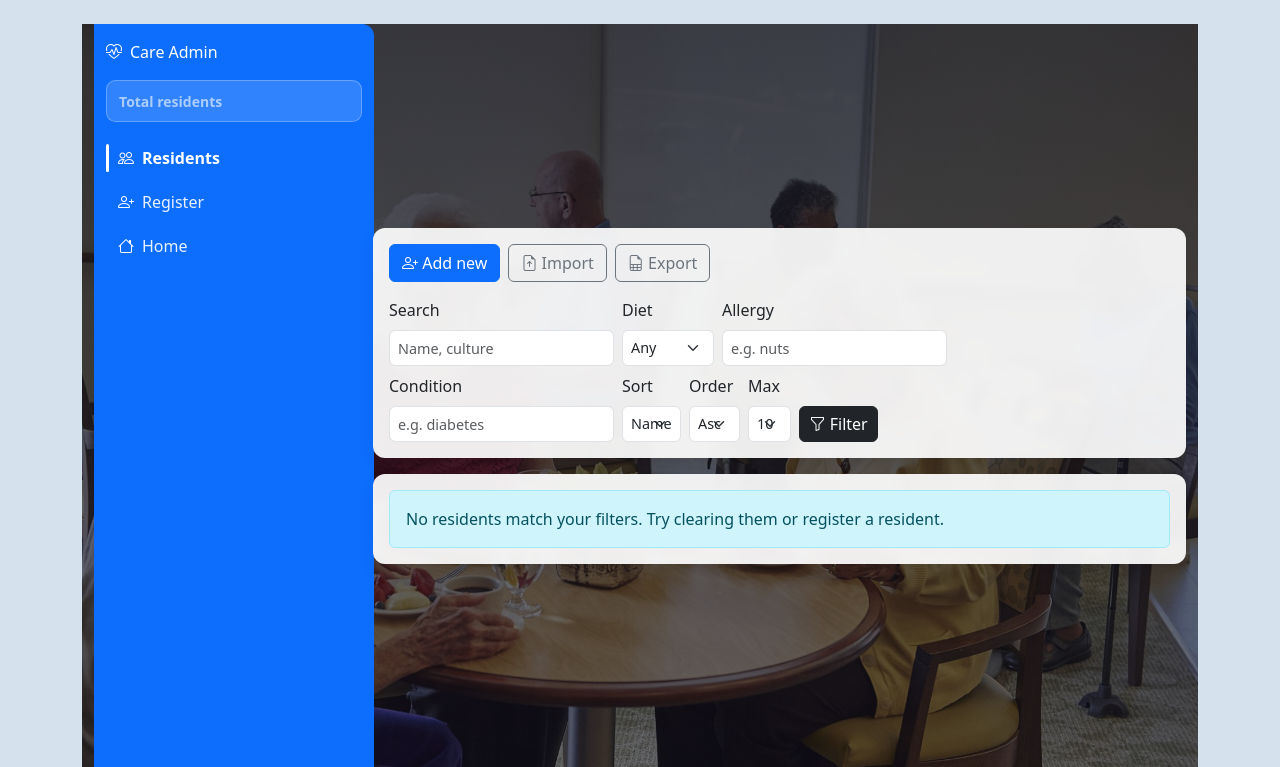
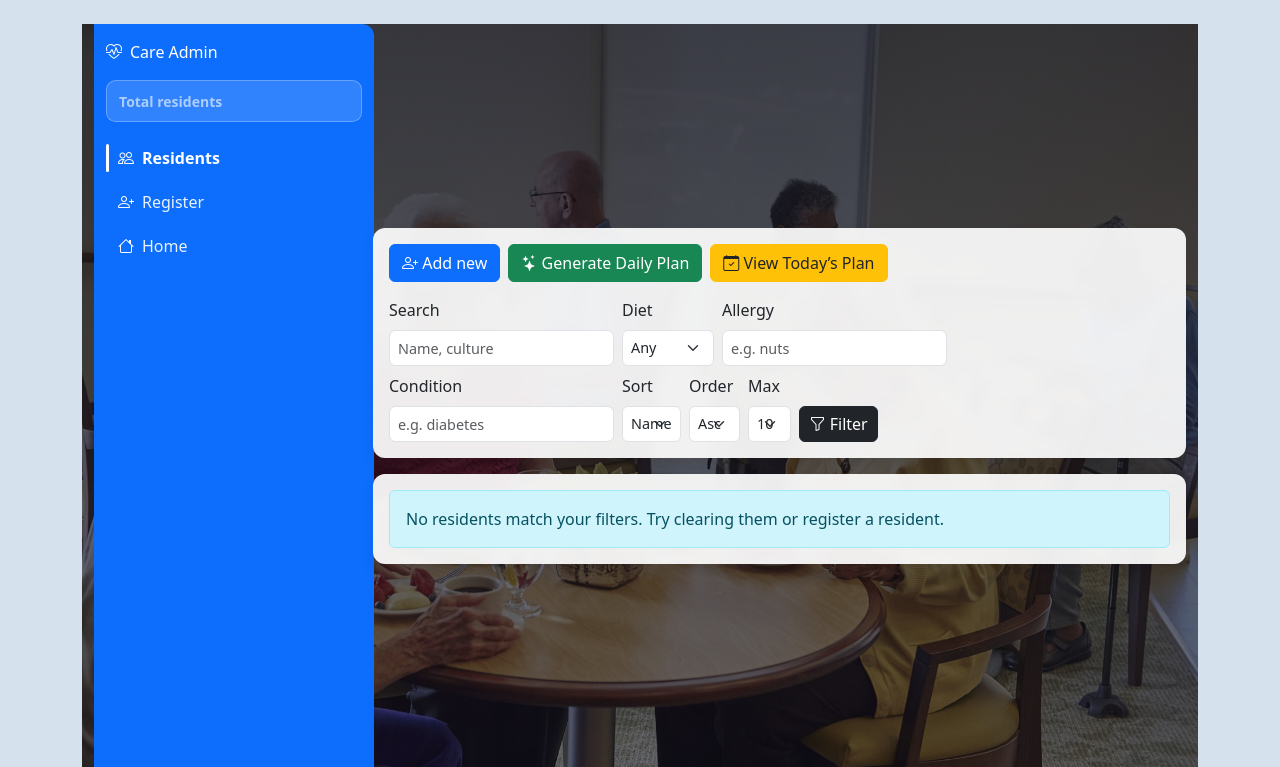
Before and after one commit to Florence106/Meal_Recomender, a Flask app: template src/web/templates/residents_list.html in a window 1280 px wide. Shown: the part 56-823 px from the top of the page. Run offline with Flask 3, Linux system fonts and the light colour scheme; the template is opened without the code that fills it, so the values that code supplies are empty; parts of the project's set-up code (start-up, migrations or seed data) failed here and were passed over.

Commit message:
Update recommendation and residents templates

```diff
--- a/src/web/templates/residents_list.html
+++ b/src/web/templates/residents_list.html
@@ -31,32 +31,40 @@
       </div>
     </aside>
 
-    <!-- Main content (centred) -->
+    <!-- Main content -->
     <section class="col-lg-9 col-xl-9">
       <div class="residents-shell">
         <div class="residents-content">
 
-          <!-- Actions + Filters in a glass panel -->
+          <!-- Actions + Filters -->
           <div class="glass-panel mb-3 p-3">
+
             <!-- Actions row -->
             <div class="d-flex flex-wrap gap-2 mb-3">
               <a class="btn btn-primary" href="{{ url_for('residents_new') }}">
                 <i class="bi bi-person-plus"></i> Add new
               </a>
-              <button class="btn btn-outline-secondary" type="button">
-                <i class="bi bi-file-earmark-arrow-up"></i> Import
-              </button>
-              <button class="btn btn-outline-secondary" type="button">
-                <i class="bi bi-file-earmark-spreadsheet"></i> Export
-              </button>
+
+              <!-- CENTRAL DAILY PLAN BUTTONS -->
+              <a class="btn btn-success" href="{{ url_for('daily_plan_new') }}">
+                <i class="bi bi-stars"></i> Generate Daily Plan
+              </a>
+
+              <!-- FIXED: High-contrast button instead of outline-light -->
+              <a class="btn btn-warning text-dark" href="{{ url_for('daily_plan_view') }}">
+                <i class="bi bi-calendar-check"></i> View Today’s Plan
+              </a>
+              <!-- /FIXED -->
+
             </div>
 
-            <!-- Filters (compact, one row) -->
+            <!-- Filters -->
             <form class="row g-2 align-items-end filters-compact" method="get">
               <div class="col-md-auto">
                 <label class="form-label">Search</label>
                 <input type="text" name="q" value="{{ q }}" class="form-control" placeholder="Name, culture" />
               </div>
+
               <div class="col-md-auto">
                 <label class="form-label">Diet</label>
                 <select name="diet" class="form-select">
@@ -66,14 +74,17 @@
                   {% endfor %}
                 </select>
               </div>
+
               <div class="col-md-auto">
                 <label class="form-label">Allergy</label>
                 <input type="text" name="allergy" value="{{ has_all }}" class="form-control" placeholder="e.g. nuts" />
               </div>
+
               <div class="col-md-auto">
                 <label class="form-label">Condition</label>
                 <input type="text" name="condition" value="{{ has_con }}" class="form-control" placeholder="e.g. diabetes" />
               </div>
+
               <div class="col-md-auto">
                 <label class="form-label">Sort</label>
                 <select name="sort" class="form-select">
@@ -82,6 +93,7 @@
                   <option value="bmi" {% if sort=='bmi' %}selected{% endif %}>BMI</option>
                 </select>
               </div>
+
               <div class="col-md-auto">
                 <label class="form-label">Order</label>
                 <select name="order" class="form-select">
@@ -89,6 +101,7 @@
                   <option value="desc" {% if order=='desc' %}selected{% endif %}>Desc</option>
                 </select>
               </div>
+
               <div class="col-md-auto">
                 <label class="form-label">Max</label>
                 <select name="limit" class="form-select">
@@ -97,6 +110,7 @@
                   {% endfor %}
                 </select>
               </div>
+
               <div class="col-md-auto d-grid">
                 <button class="btn btn-dark">
                   <i class="bi bi-funnel"></i> Filter
@@ -105,7 +119,7 @@
             </form>
           </div>
 
-          <!-- Table in another glass panel -->
+          <!-- Residents table -->
           {% if residents|length == 0 %}
             <div class="glass-panel p-3">
               <div class="alert alert-info mb-0">
@@ -125,17 +139,15 @@
                     <th>BMI</th>
                     <th>Conditions</th>
                     <th class="text-end">Operation</th>
-                    <th class="text-end">Action</th>
                   </tr>
                 </thead>
                 <tbody>
                   {% for r in residents %}
                   <tr>
-                    <td>
-                      <div class="avatar">{{ r.initials }}</div>
-                    </td>
+                    <td><div class="avatar">{{ r.initials }}</div></td>
                     <td class="fw-semibold">{{ r.name }}</td>
                     <td class="text-muted">{{ r.age }}</td>
+
                     <td>
                       {% set diet_val = r.diet_type|lower %}
                       <span class="badge
@@ -146,6 +158,7 @@
                         {{ r.diet_type|capitalize }}
                       </span>
                     </td>
+
                     <td>
                       {% if r.bmi_text %}
                         <span class="badge {{ r.bmi_class }}">{{ r.bmi_text }}</span>
@@ -153,6 +166,7 @@
                         <span class="text-muted">–</span>
                       {% endif %}
                     </td>
+
                     <td>
                       {% if r.conditions_list|length == 0 %}
                         <span class="text-muted">–</span>
@@ -162,9 +176,10 @@
                         {% endfor %}
                       {% endif %}
                     </td>
+
                     <td class="text-end">
                       <div class="btn-group">
-                        <a class="btn btn-icon btn-outline-secondary" title="Edit"
+                        <a class="btn btn-icon btn-outline-secondary"
                            href="{{ url_for('residents_edit', resident_id=r.resident_id) }}">
                           <i class="bi bi-pencil"></i>
                         </a>
@@ -172,17 +187,11 @@
                               action="{{ url_for('residents_delete', resident_id=r.resident_id) }}"
                               class="d-inline-block"
                               onsubmit="return confirm('Delete {{ r.name }}? This cannot be undone.');">
-                          <button class="btn btn-icon btn-outline-danger" title="Delete">
+                          <button class="btn btn-icon btn-outline-danger">
                             <i class="bi bi-trash"></i>
                           </button>
                         </form>
                       </div>
-                    </td>
-                    <td class="text-end">
-                      <a class="btn btn-sm btn-primary"
-                         href="{{ url_for('resident_recommendations', resident_id=r.resident_id, meal_type='lunch') }}">
-                        Recommend
-                      </a>
                     </td>
                   </tr>
                   {% endfor %}
@@ -192,8 +201,8 @@
           </div>
           {% endif %}
 
-        </div> <!-- /.residents-content -->
-      </div>   <!-- /.residents-shell -->
+        </div>
+      </div>
     </section>
   </div>
 </div>
```
